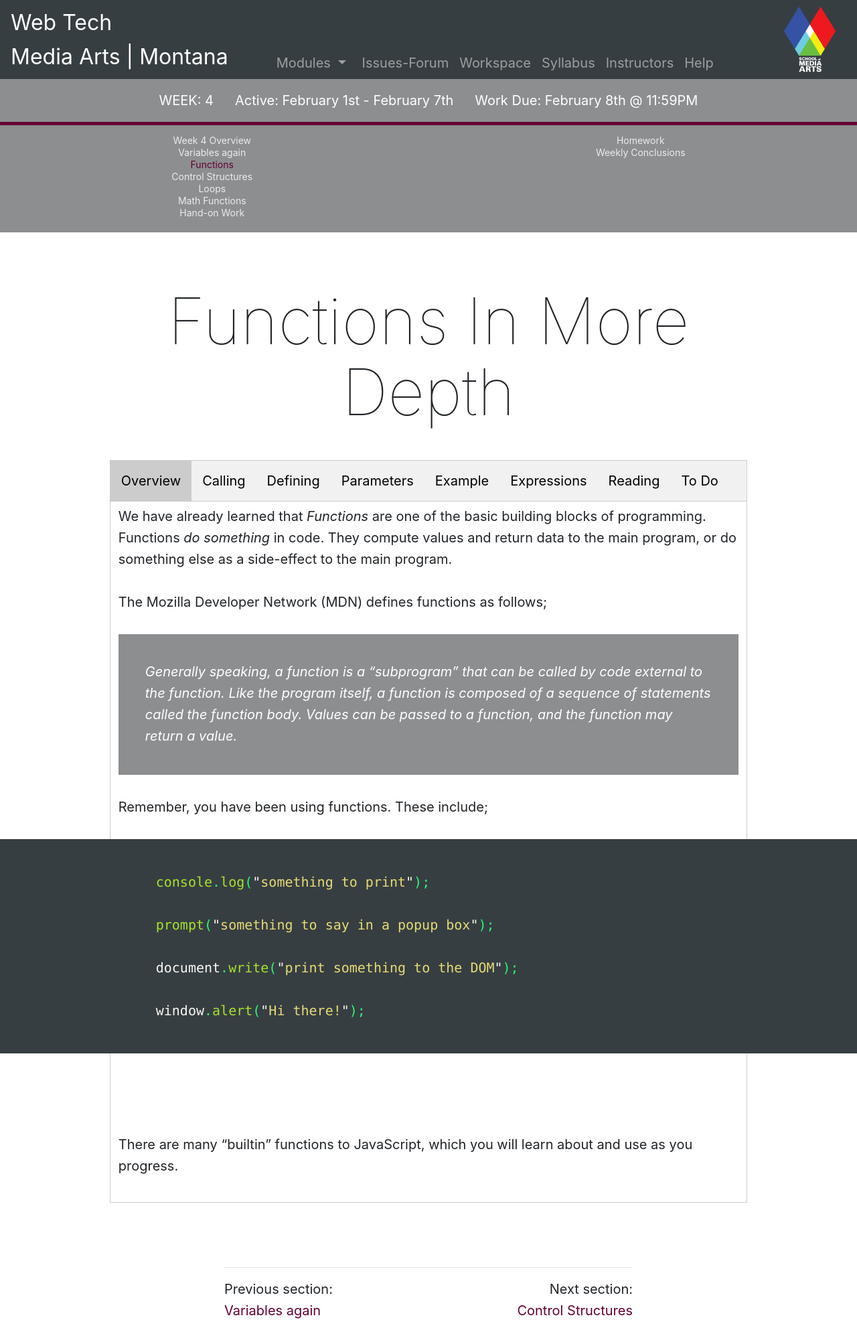
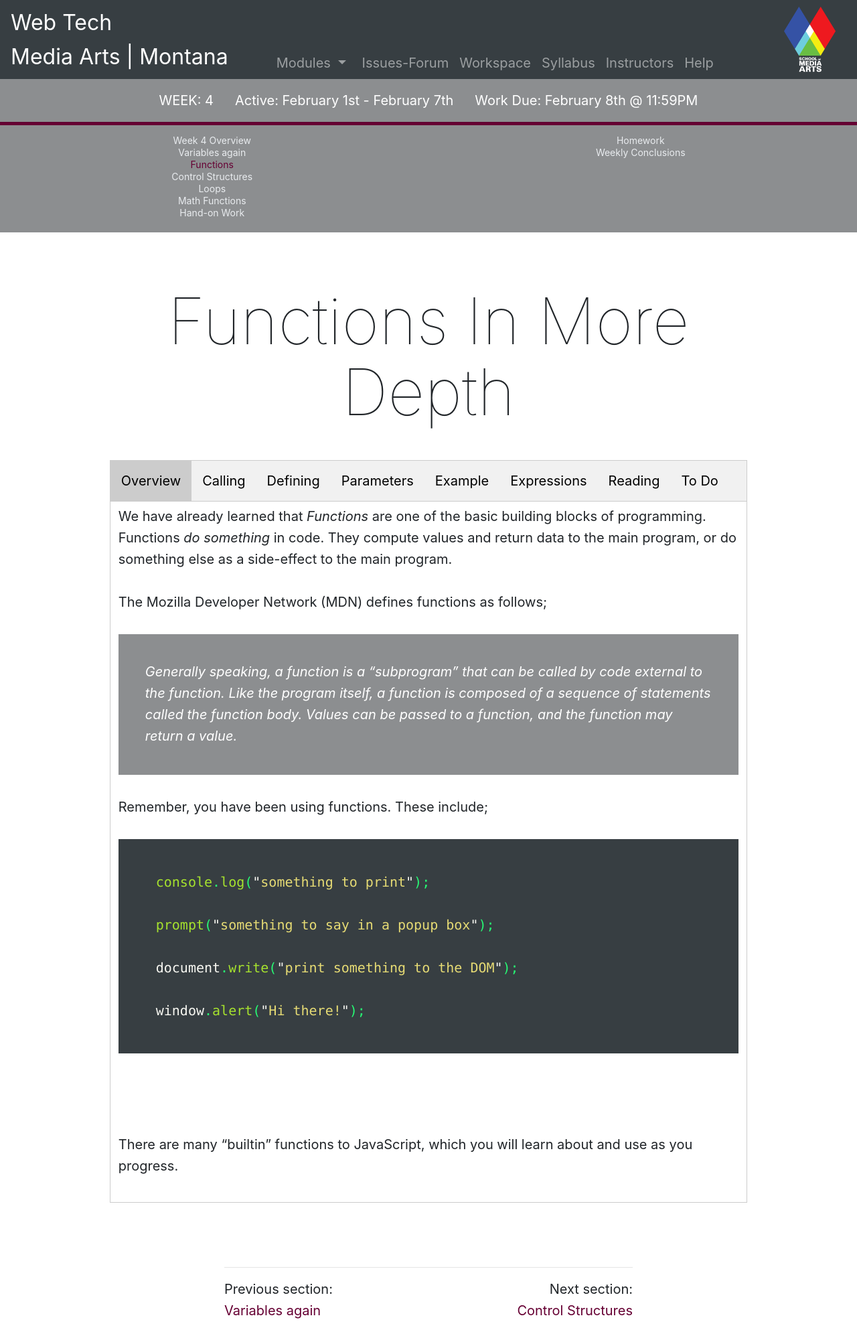
Before and after one commit to Montana-Media-Arts/441-web-tech-Spring2021-course, a Jekyll site: the page built from modules/week-4/_posts/2001-01-01-functions.md, in a window 1280 px wide. Shown: the whole page at 67% size. Built offline with Jekyll 4.4.1, drawn with Linux system fonts in a browser that asks for light colours; nearby versions of some CDN libraries; a script that is not in the unit is left out; comment, search, counter and statistics services are not loaded.

Commit message:
Update 2001-01-01-functions.md

````diff
--- a/modules/week-4/_posts/2001-01-01-functions.md
+++ b/modules/week-4/_posts/2001-01-01-functions.md
@@ -16,8 +16,8 @@ jotted: true
   <button class="tablinks" onclick="openTab(event, 'Reading')">Reading</button>
   <button class="tablinks" onclick="openTab(event, 'ToDo')">To Do</button>
 </div>
-<div id="Overview" class="tabcontent" style="display:block"  markdown="1">
-
+<div id="Overview" class="tabcontent" style="display:block">
+<div class="tabhtml" markdown="1">
 We have already learned that _Functions_ are one of the basic building blocks of programming.  Functions _do something_ in code. They compute values and return data to the main program, or do something else as a side-effect to the main program.
 
 The Mozilla Developer Network (MDN) defines functions as follows;
@@ -37,7 +37,7 @@ window.alert("Hi there!");
 ```
 
 There are many "builtin" functions to JavaScript, which you will learn about and use as you progress.
-
+</div>
 </div>
 <div id="Calling" class="tabcontent" >
 <div class="tabhtml" markdown="1">
````
